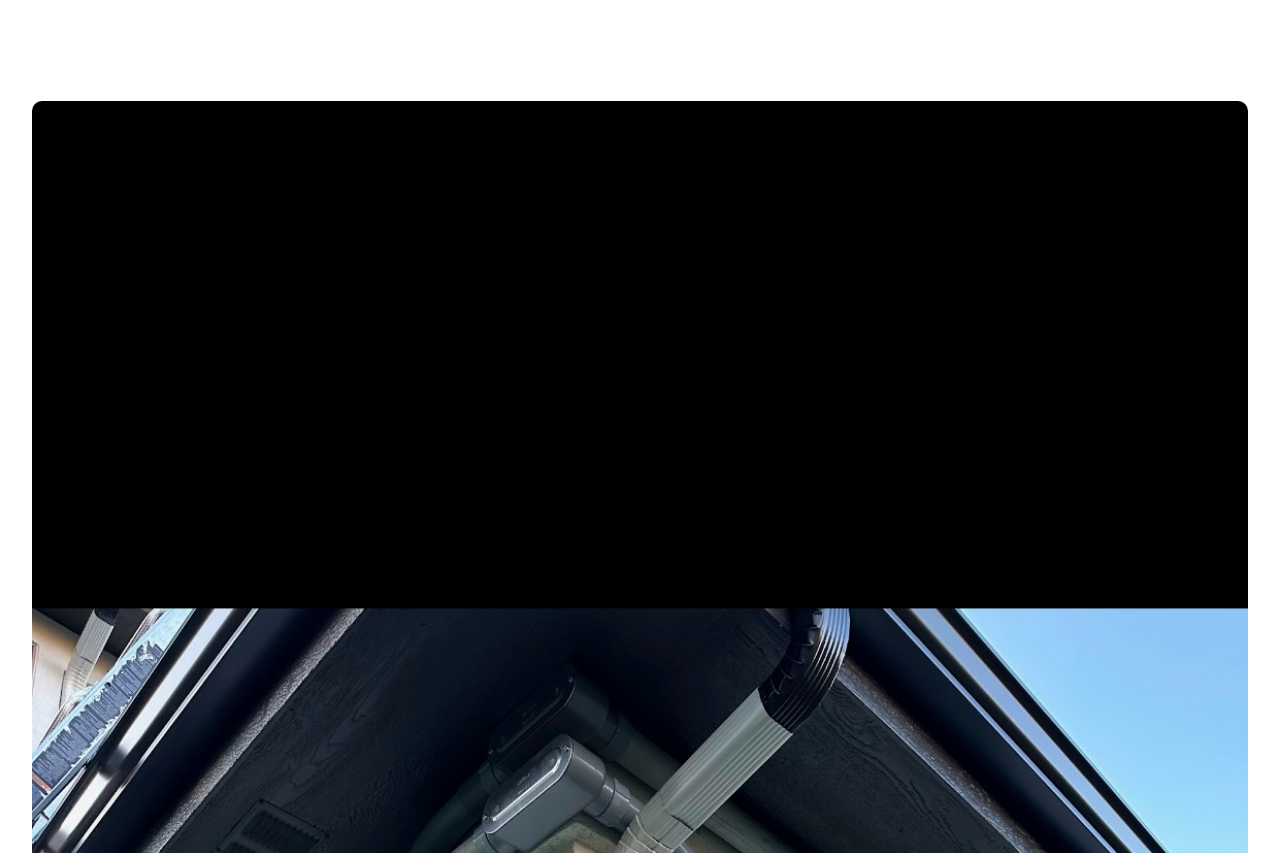
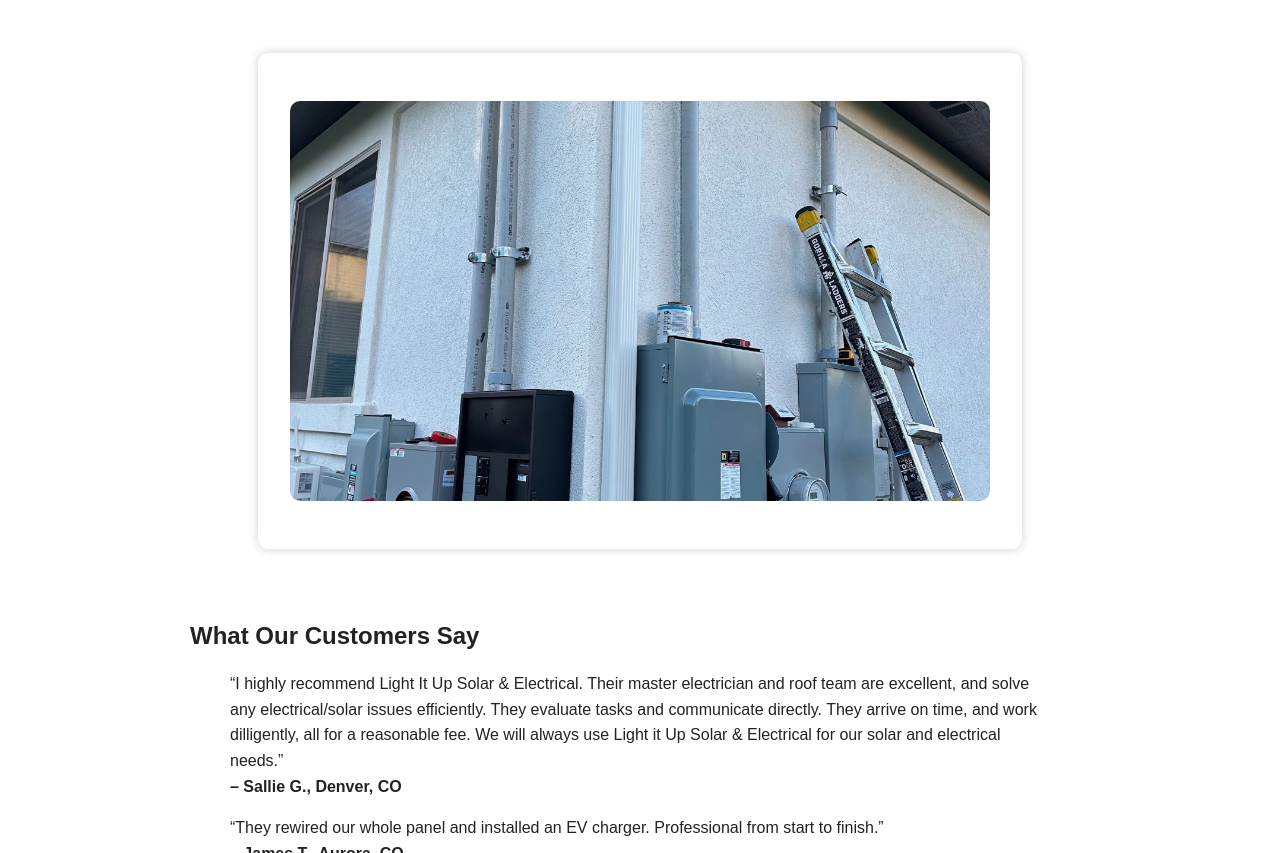
Before and after one commit to Keoni270/light-it-up1, a plain HTML site: page index.html in a window 1280 px wide. Shown: the part 1994-2847 px from the top of the page. Drawn offline with Linux system fonts and the light colour scheme.

Commit message:
Update index.html

```diff
--- a/index.html
+++ b/index.html
@@ -72,18 +72,26 @@
       max-width: 900px;
       margin: auto;
     }
-  .slideshow-container {
-  max-width: 100%;
+/* === Slideshow styles === */
+.slideshow-container {
+  max-width: 700px;     /* Adjust this to control width */
+  height: 400px;         /* Adjust height as needed */
   position: relative;
   margin: auto;
+  overflow: hidden;
+  border-radius: 10px;
+  box-shadow: 0 0 10px rgba(0,0,0,0.2);
 }
 
 .slide {
   display: none;
+  height: 100%;
 }
 
 .slide img {
   width: 100%;
+  height: 100%;
+  object-fit: cover;     /* Ensures images fill the container without distortion */
   border-radius: 10px;
 }
 
@@ -96,6 +104,7 @@
   from { opacity: 0.4; }
   to { opacity: 1; }
 }
+
 
     h2 {
       color: var(--black);
```
